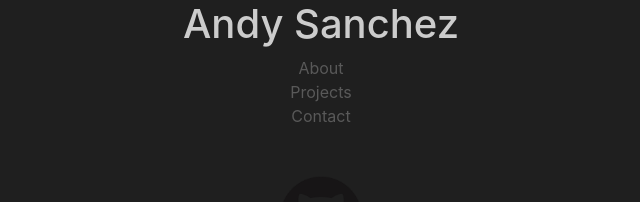
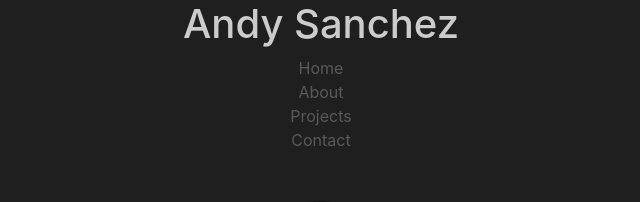
Before and after one commit to AndySanchez726/react-portfolio, a React (Create React App) app: page / in a window 1280 px wide. Shown: the top 202 px of the page, without its empty margins (319-959 px from the left). Built offline with nearby package versions, Linux system fonts and the light colour scheme.

Commit message:
projects nav no longer scrolls to the top automatically

```diff
--- a/src/App.js
+++ b/src/App.js
@@ -9,23 +9,27 @@ import 'bootstrap/dist/css/bootstrap.min.css';
 
 
 function App() {
-  const[showSelected, setShowSelected] = useState({about: false, projects: false, contact: false});
-
+  const[showSelected, setShowSelected] = useState({home: false, about: false, projects: false, contact: false});
+  console.log(showSelected)
   return (
     <div>
-      <Header />
+      <div id='headerNav'>
+      <Header id='header' />
       <Nav
       showSelected = {showSelected}
       setShowSelected = {setShowSelected}
       />
+      </div>
       <main>
         <div>
+          {showSelected.home ? <About/> : null}
           {showSelected.about ? <About/> : null}
           {showSelected.projects ? <ProjectList/> : null}
           {showSelected.contact ? <Contact/> : null}
-          <Footer />
         </div>
       </main>
+      <Footer/>
+
     </div>
 
   );
--- a/src/components/Footer/index.js
+++ b/src/components/Footer/index.js
@@ -3,7 +3,7 @@ import Github from '../../assets/Github_120px.png';
 
 function Footer() {
     return (
-        <footer className='m-5'>
+        <footer id='footer' className='m-5'>
             <a href='https://github.com/AndySanchez726' target='_blank' rel='noopener noreferrer'>
                 <img src={Github} alt='GitHub Profile' width='7%'/>
             </a>
--- a/src/components/Header/index.js
+++ b/src/components/Header/index.js
@@ -3,9 +3,9 @@ import Nav from '../Nav'
 
 function Header () {
     return (
-        <div>
+        <header id='header'>
             <h1 className='headers'>Andy Sanchez</h1>
-        </div>
+        </header>
     )
 }
 
--- a/src/components/Nav/index.js
+++ b/src/components/Nav/index.js
@@ -7,16 +7,31 @@ function Nav(props) {
     setShowSelected
     } = props;
 
+    // function onClick(e) {
+    //     e.preventDefault();
+    //     setShowSelected({projects:true})
+    //     var url = 'http://localhost:3000/'
+    //     var next = 'project'
+    //     console.log(url)
+    //     window.history.pushState(next, '', url + next)
+    //     return false
+    // }
+
     return (
-        <nav>
+        <nav id='nav'>
             <ul className='flex-row'>
+                <li className='mx-2'>
+                    <a href='#home' onClick={() => setShowSelected({home:true})}>
+                        Home
+                    </a>
+                </li>
                 <li className='mx-2'>
                     <a href='#about' onClick={() => setShowSelected({about:true})}>
                         About
                     </a>
                 </li>
                 <li>
-                    <a href='#projects' onClick={() => setShowSelected({projects:true})}>
+                    <a href='#project' onClick={() => setShowSelected({projects:true})}>
                         Projects
                     </a>
                 </li>
@@ -30,5 +45,3 @@ function Nav(props) {
     )
 }
 export default Nav
-
-// onClick={() => setShowSelected(true)
--- a/src/index.css
+++ b/src/index.css
@@ -71,3 +71,10 @@ nav a:hover, nav a:focus, nav a:active {
 .darkgrey {
   color: var(--darkgrey);
 }
+
+#footer {
+  position: relative;
+  bottom: 0;
+  right: 0;
+  left: 0;
+}
```
Also changed, not shown: public/index.html (+0 -10 lines).
